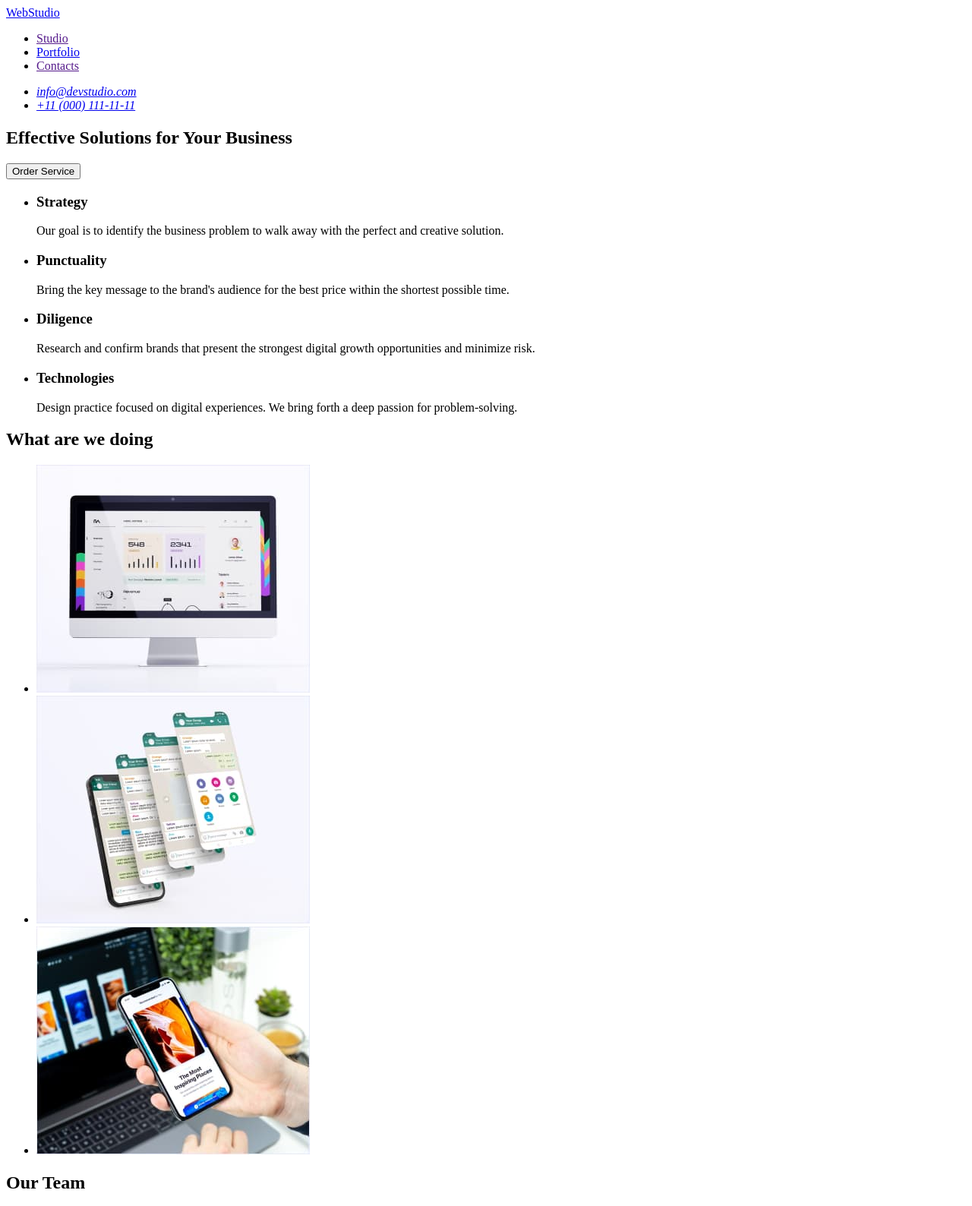
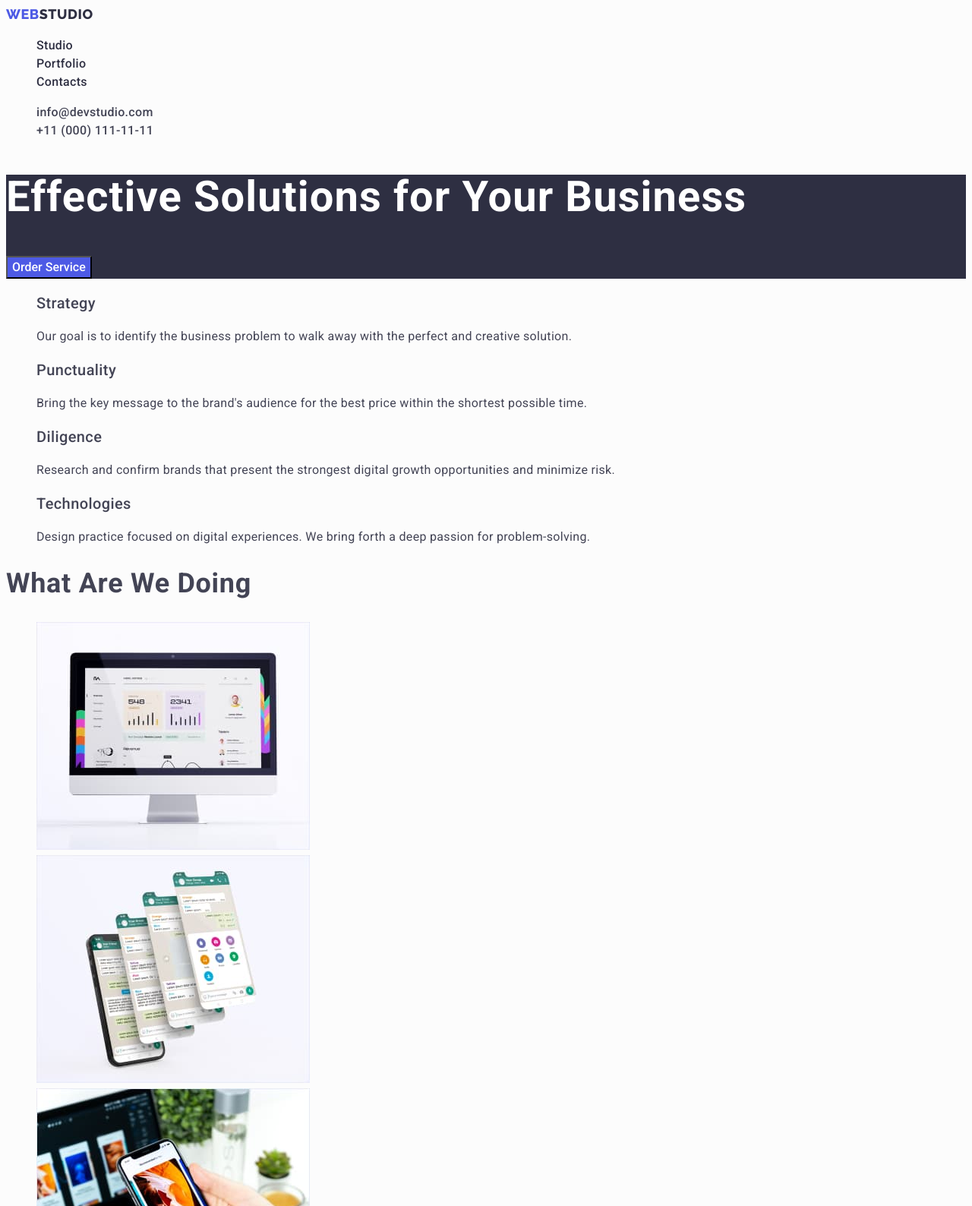
Before and after one commit to nikolaienko19/goit-markup-hw-02, a plain HTML site: page index.html in a window 1280 px wide. Shown: the top 1588 px of the page at 76% size. Drawn offline with Linux system fonts and the light colour scheme.

Commit message:
new commit

```diff
--- a/index.html
+++ b/index.html
@@ -6,32 +6,54 @@
     <meta name="viewport" content="width=device-width, initial-scale=1.0" />
     <title>Web Studio</title>
     <!-- Custom styles -->
+    <link rel="preconnect" href="https://fonts.googleapis.com" />
+    <link rel="preconnect" href="https://fonts.gstatic.com" crossorigin />
+    <link
+      href="https://fonts.googleapis.com/css2?family=Montserrat:wght@400;700&family=Roboto:wght@400;500;700&display=swap"
+      rel="stylesheet"
+    />
+    <link rel="preconnect" href="https://fonts.googleapis.com" />
+    <link rel="preconnect" href="https://fonts.gstatic.com" crossorigin />
+    <link
+      href="https://fonts.googleapis.com/css2?family=Montserrat:wght@400;700&family=Raleway:wght@800&family=Roboto:ital,wght@0,100;0,400;0,500;0,700;1,100&display=swap"
+      rel="stylesheet"
+    />
     <link rel="stylesheet" href="/styles/styles.css" />
   </head>
   <body>
     <!-- Header -->
     <header class="header">
       <nav>
-        <a href="./index.html">WebStudio</a>
-        <ul>
+        <a class="logo link" href="./index.html" target="_self"
+          >Web<span class="logo-color">Studio</span></a
+        >
+        <ul class="list nav-list">
           <li>
-            <a href="">Studio</a>
+            <a class="link nav-link" href="./index.html" target="_self"
+              >Studio</a
+            >
           </li>
           <li>
-            <a href="./portfolio.html">Portfolio</a>
+            <a class="link nav-link" href="./portfolio.html" target="_self"
+              >Portfolio</a
+            >
           </li>
           <li>
-            <a href="">Contacts</a>
+            <a class="link nav-link" href="">Contacts</a>
           </li>
         </ul>
       </nav>
       <address>
-        <ul>
+        <ul class="list">
           <li>
-            <a href="mailto:info@devstudio.com">info@devstudio.com</a>
+            <a class="link contacts-link" href="mailto:info@devstudio.com"
+              >info@devstudio.com</a
+            >
           </li>
           <li>
-            <a href="tel:+110001111111">+11 (000) 111-11-11</a>
+            <a class="link contacts-link" href="tel:+110001111111"
+              >+11 (000) 111-11-11</a
+            >
           </li>
         </ul>
       </address>
@@ -39,38 +61,38 @@
     <!-- Main content -->
     <main class="main">
       <!-- Hero section -->
-      <section class="section hero">
-        <h1>Effective Solutions for Your Business</h1>
-        <button type="button">Order Service</button>
+      <section class="section-hero">
+        <h1 class="hero-title">Effective Solutions for Your Business</h1>
+        <button type="button" class="hero-button">Order Service</button>
       </section>
       <!-- Features section -->
-      <section class="section features">
+      <section class="section-features">
         <h2 hidden>Features</h2>
-        <ul>
+        <ul class="list">
           <li>
-            <h3>Strategy</h3>
-            <p>
+            <h3 class="features-title">Strategy</h3>
+            <p class="features-text">
               Our goal is to identify the business problem to walk away with the
               perfect and creative solution.
             </p>
           </li>
           <li>
-            <h3>Punctuality</h3>
-            <p>
+            <h3 class="features-title">Punctuality</h3>
+            <p class="features-text">
               Bring the key message to the brand's audience for the best price
               within the shortest possible time.
             </p>
           </li>
           <li>
-            <h3>Diligence</h3>
-            <p>
+            <h3 class="features-title">Diligence</h3>
+            <p class="features-text">
               Research and confirm brands that present the strongest digital
               growth opportunities and minimize risk.
             </p>
           </li>
           <li>
-            <h3>Technologies</h3>
-            <p>
+            <h3 class="features-title">Technologies</h3>
+            <p class="features-text">
               Design practice focused on digital experiences. We bring forth a
               deep passion for problem-solving.
             </p>
@@ -78,9 +100,9 @@
         </ul>
       </section>
       <!-- Doing section -->
-      <section class="section doing">
-        <h2>What are we doing</h2>
-        <ul>
+      <section class="section-doing">
+        <h2 class="projects-title">What are we doing</h2>
+        <ul class="list">
           <li>
             <img
               src="/images/page-studio/image_1.jpg"
@@ -105,43 +127,43 @@
         </ul>
       </section>
       <!-- Team section -->
-      <section class="section team">
-        <h2>Our Team</h2>
-        <ul>
-          <li>
+      <section class="section-team">
+        <h2 class="team-title">Our Team</h2>
+        <ul class="list">
+          <li class="team-cards">
             <img
               src="/images/page-studio/image_4.jpg"
               width="264"
               alt="Product Designer"
             />
-            <h3>Mark Guerrero</h3>
+            <h3 class="team-names">Mark Guerrero</h3>
             <p>Product Designer</p>
           </li>
-          <li>
+          <li class="team-cards">
             <img
               src="/images/page-studio/image_5.jpg"
               width="264"
               alt="Frontend Developer"
             />
-            <h3>Tom Ford</h3>
+            <h3 class="team-names">Tom Ford</h3>
             <p>Frontend Developer</p>
           </li>
-          <li>
+          <li class="team-cards">
             <img
               src="/images/page-studio/image_6.jpg"
               width="264"
               alt="Marketing"
             />
-            <h3>Camila Garcia</h3>
+            <h3 class="team-names">Camila Garcia</h3>
             <p>Marketing</p>
           </li>
-          <li>
+          <li class="team-cards">
             <img
               src="/images/page-studio/image_7.jpg"
               width="264"
               alt="UI Designer"
             />
-            <h3>Daniel Wilson</h3>
+            <h3 class="team-names">Daniel Wilson</h3>
             <p>UI Designer</p>
           </li>
         </ul>
@@ -149,8 +171,10 @@
     </main>
     <!-- Footer -->
     <footer class="footer">
-      <a href="./index.html">WebStudio</a>
-      <p>
+      <a class="logo link" href="./index.html" target="_self"
+        >Web<span class="footer-logo-color">Studio</span></a
+      >
+      <p class="footer-text">
         Increase the flow of customers and sales for your business with digital
         marketing & growth solutions.
       </p>
--- a/styles/styles.css
+++ b/styles/styles.css
@@ -0,0 +1,178 @@
+:root {
+    --primary-font:'Roboto', sans-serif;
+    --secondary-font: 'Raleway', sans-serif;
+    --primary-white-color: #FFFFFF;
+    --primary-black-color: #434455;
+    --secondary-black-color: #2E2F42;
+    --primary-accent-color: #4D5AE5;
+    --secondary-white-color: #F4F4FD;
+    --secondary-accent-color: #404BBF;
+    --primary-bg-color: #FCFCFC;
+}
+
+body {
+    font-family: var(--primary-font);
+    font-size: 16px;
+    line-height: 1.5;
+    letter-spacing: 0.02em;
+    color: var(--primary-black-color);
+    background-color: #FCFCFC;
+}
+
+button {
+    font-family: inherit;
+    cursor: pointer;
+}
+
+.nav-link {
+    font-weight: 500;
+    font-size: 16px;
+    line-height: 1.5;
+    letter-spacing: 0.02em;
+    color: var(--secondary-black-color);
+}
+
+.nav-link:hover,
+.nav-link:focus {
+    font-size: 16px;
+    line-height: 1.5;
+    letter-spacing: 0.02em;
+    color: var(--secondary-accent-color);
+}
+
+.contacts-link {
+    font-weight: 500;
+    font-size: 16px;
+    line-height: 1.5;
+    letter-spacing: 0.02em;
+    color: var(--primary-black-color);
+}
+
+.contacts-link:hover,
+.contacts-link:focus {
+    color: var(--secondary-accent-color);
+}
+
+.link {
+    text-decoration: none;
+    font-style: normal;
+}
+
+.list {
+    list-style-type: none;
+}
+
+.logo {
+    font-family: var(--secondary-font);
+    font-weight: 800;
+    font-size: 18px;
+    line-height: 1.17;
+    letter-spacing: 0.03em;
+    text-transform: uppercase;
+    color: var(--primary-accent-color);
+}
+
+.logo-color {
+    color: var(--secondary-black-color);
+}
+
+.section-hero {
+    background-color: var(--secondary-black-color);
+}
+
+.hero-title {
+    color: var(--primary-white-color);
+    font-weight: 700;
+    font-size: 56px;
+    line-height: 1.07;
+    letter-spacing: 0.02em;
+}
+
+.hero-button {
+    font-weight: 500;
+    font-size: 16px;
+    line-height: 1.5;
+    color: var(--primary-white-color);
+    background-color: var(--primary-accent-color);
+}
+
+.hero-button:hover,
+.hero-button:focus {
+    background-color: var(--secondary-accent-color);
+}
+
+.features-title {
+    font-weight: 500;
+    font-size: 20px;
+    line-height: 1.2;
+    letter-spacing: 0.02em;
+}
+
+.projects-title {
+    font-weight: 700;
+    font-size: 36px;
+    line-height: 1.11;
+    letter-spacing: 0.02em;
+    text-transform: capitalize;
+}
+
+.section-team {
+    background-color: var(--secondary-white-color);
+}
+
+.team-title {
+    font-weight: 700;
+    font-size: 36px;
+    line-height: 1.11;
+    letter-spacing: 0.02em;
+    text-transform: capitalize;
+}
+
+.team-cards {
+    background-color: var(--primary-white-color);
+}
+
+.team-names {
+    font-weight: 500;
+    font-size: 20px;
+    line-height: 1.2;
+    letter-spacing: 0.02em;
+}
+
+.filters-button {
+    font-weight: 500;
+    font-size: 16px;
+    color: var(--primary-accent-color);
+    background-color: var(--secondary-white-color);
+    border: 1px solid #E7E9FC;
+    border-radius: 4px;
+}
+
+.filters-button:hover,
+.filters-button:focus {
+    color: var(--primary-white-color);
+    background-color: var(--secondary-accent-color);
+}
+
+.examples-title {
+    font-weight: 500;
+    font-size: 20px;
+    line-height: 1.2;
+    letter-spacing: 0.02em;
+}
+
+.footer {
+    color: var(--secondary-accent-color);
+    background-color: var(--secondary-black-color);
+}
+
+.footer-logo-color {
+    color: var(--secondary-white-color);
+}
+
+.footer-text {
+    color: var(--secondary-white-color);
+    font-size: 16px;
+    line-height: 1.5;
+    letter-spacing: 0.02em;
+}
```
Also changed, not shown: portfolio.html (+71 -68 lines), .prettierrc.json (added).
